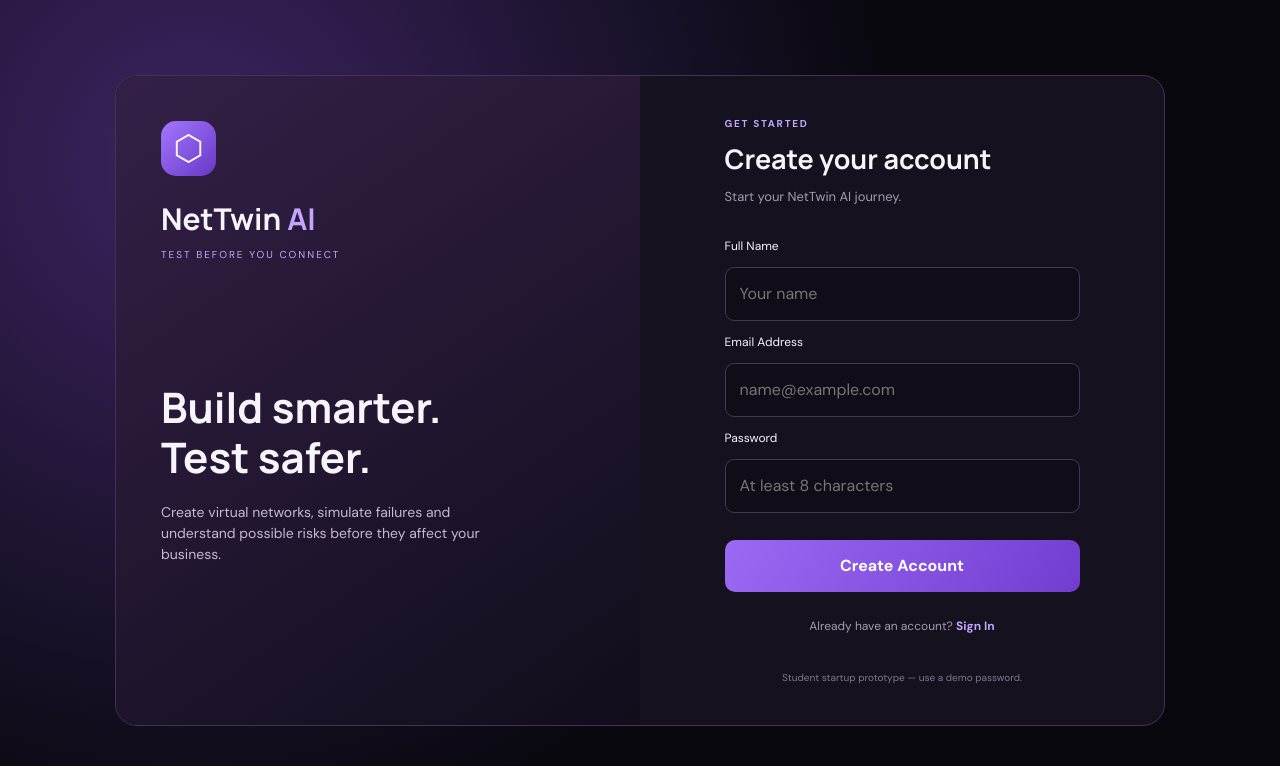
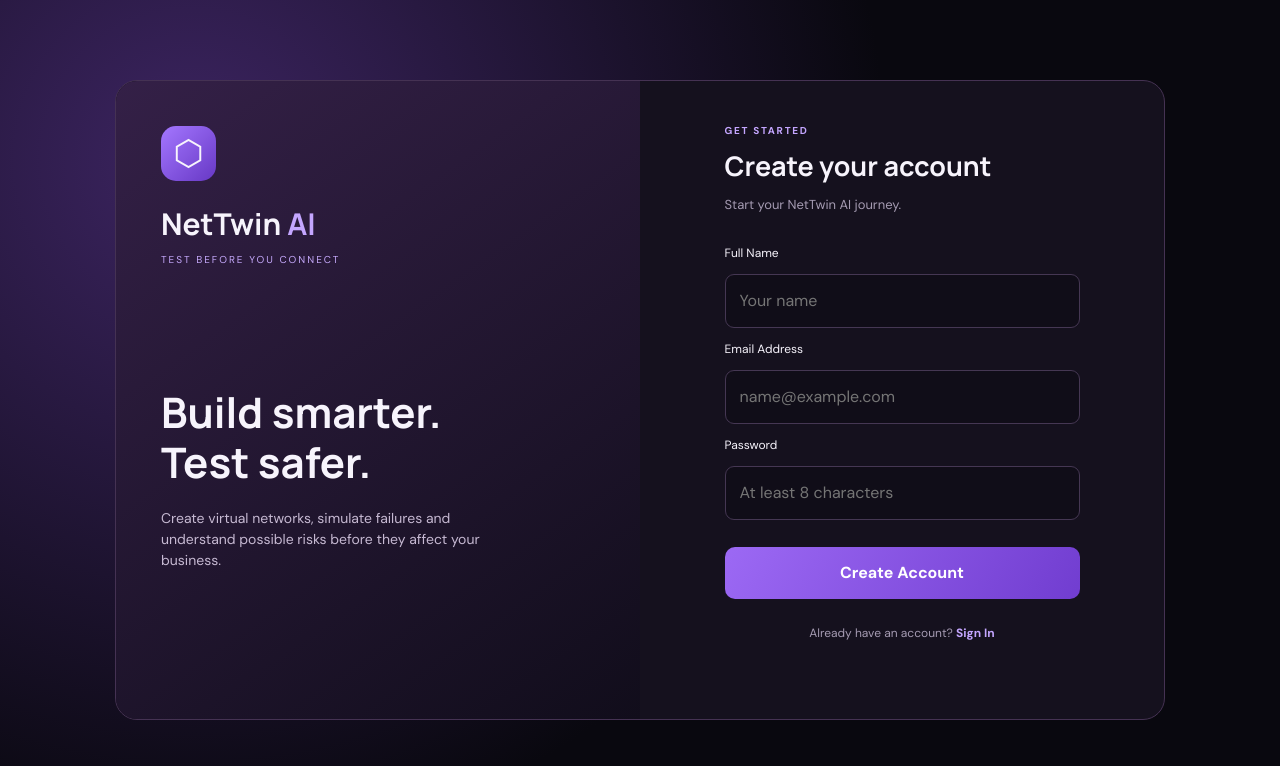
Before and after one commit to saraamjad029/NetTwin-AI, a Flask app: page /signup in a window 1280 px wide. Shown: the top 766 px of the page. Run offline with Flask 3, Linux system fonts and the light colour scheme; some libraries are stand-ins or nearby versions.

Commit message:
Update login.html

```diff
--- a/templates/login.html
+++ b/templates/login.html
@@ -81,7 +81,7 @@
                 </p>
 
                 <p class="auth-note">
-                    Student startup prototype — use a demo password.
+
                 </p>
 
             </div>
```
